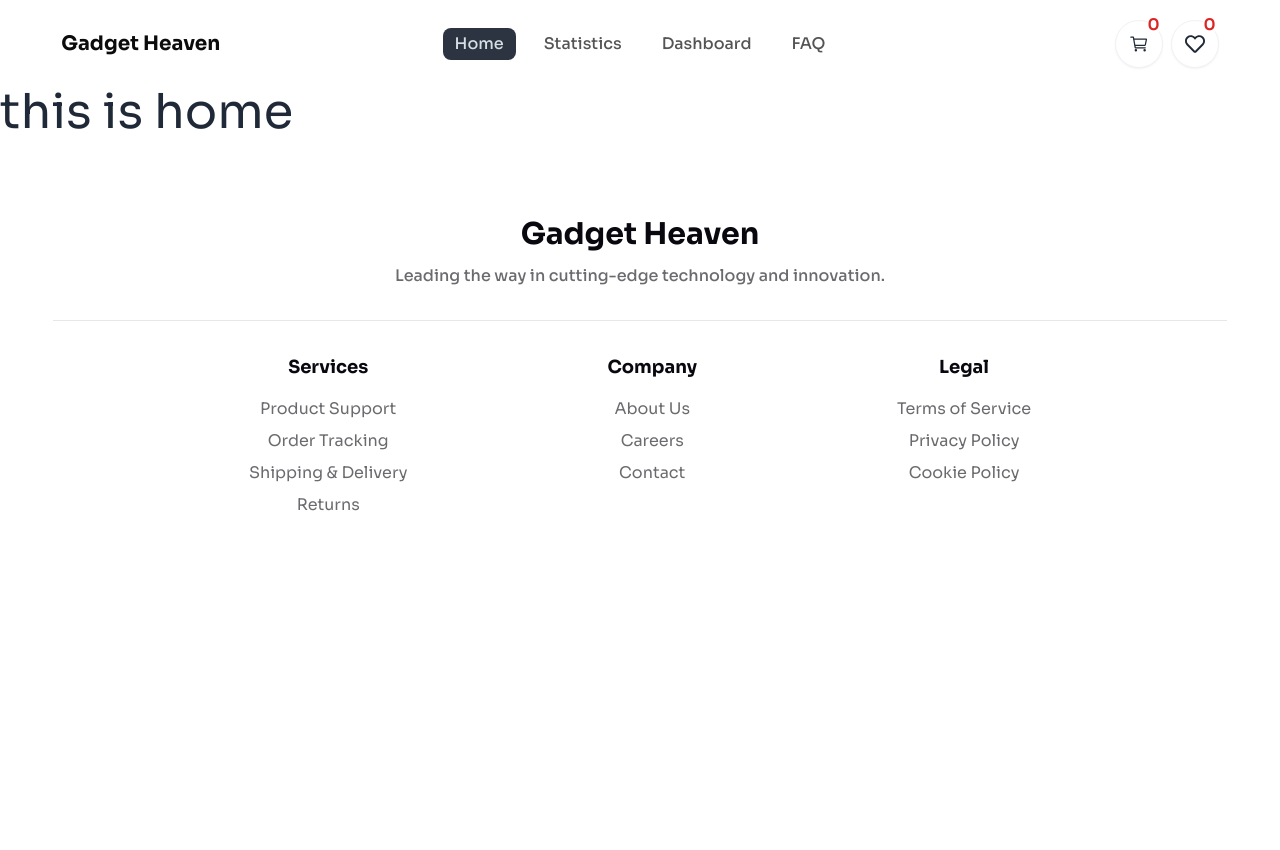
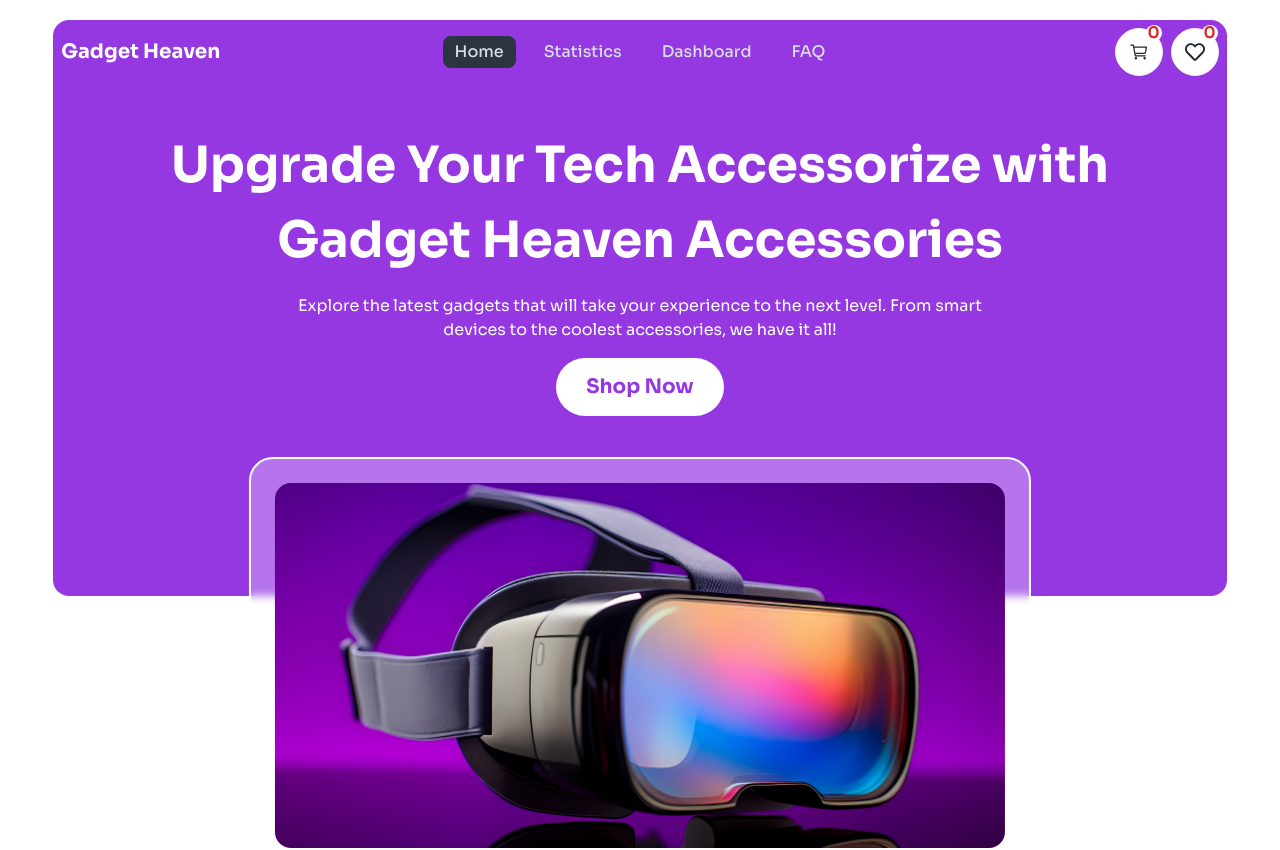
Before and after one commit to Motiur-Rahman-Dhrubo/Assignment-8, a React (Vite) app: page / in a window 1280 px wide. Shown: the top 850 px of the page. Before the commit the page ends 800 px from the top, so only its background shows below. Built offline with nearby package versions, Linux system fonts and the light colour scheme.

Commit message:
banner done

```diff
--- a/src/components/Dashboard/Dashboard.jsx
+++ b/src/components/Dashboard/Dashboard.jsx
@@ -6,7 +6,15 @@ const Dashboard = () => {
             <Helmet>
                 <title>Dashboard | Gadget Heaven</title>
             </Helmet>
-            <h3 className="text-5xl">this is Dashboard</h3>
+            <div className='bg-[#9538E2] w-full py-8'>
+                <h3 className="text-3xl font-bold text-center text-white">Dashboard</h3>
+                <p className='w-7/12 mx-auto text-center text-base font-normal text-white mt-4'>Explore the latest gadgets that will take your experience to the next level. From smart devices to the coolest accessories, we have it all!</p>
+            </div>
+            <div className="bg-[#F7F7F7] w-full py-20">
+                <div className="w-11/12 mx-auto">
+
+                </div>
+            </div>
         </div>
     );
 };
--- a/src/components/Home/Home.jsx
+++ b/src/components/Home/Home.jsx
@@ -6,7 +6,18 @@ const Home = () => {
             <Helmet>
                 <title>Home | Gadget Heaven</title>
             </Helmet>
-            <h3 className="text-5xl">this is home</h3>
+            <div className='bg-[#9538E2] w-11/12 py-8 mx-auto h-[500px] rounded-b-2xl'>
+                <h3 className="max-w-[1100px] px-9 mx-auto text-[50px] font-bold text-center text-white">Upgrade Your Tech Accessorize with Gadget Heaven Accessories</h3>
+                <p className='w-7/12 mx-auto text-center text-base font-normal text-white mt-4'>Explore the latest gadgets that will take your experience to the next level. From smart devices to the coolest accessories, we have it all!</p>
+                <div className='flex flex-col items-center mt-4'>
+                    <button className='bg-white text-[#9538E2] font-bold text-xl p-[15px_30px] rounded-full'>Shop Now</button>
+                </div>
+            </div>
+            <div className='relative w-11/12 mx-auto aspect-[4/1]'>
+                <div className="w-8/12 mx-auto backdrop-blur-sm bg-[rgba(255,255,255,0.3)] border-2 border-white p-6 absolute top-0 left-1/2 -translate-x-1/2 -translate-y-1/3 rounded-3xl">
+                    <img className='rounded-2xl aspect-[2/1] object-cover w-full' src="/assets/banner.jpg" alt="banner" />
+                </div>
+            </div>
         </div>
     );
 };
--- a/src/components/NavBar/NavBar.jsx
+++ b/src/components/NavBar/NavBar.jsx
@@ -1,9 +1,16 @@
 import { IoMenu } from "react-icons/io5";
-import { NavLink } from "react-router-dom";
+import { NavLink, useLocation } from "react-router-dom";
 import { IoCartOutline } from "react-icons/io5";
 import { FaRegHeart } from "react-icons/fa";
 
 const NavBar = () => {
+
+    const location = useLocation();
+    const isHomePage = location.pathname === "/";
+
+    const navbarBgColor = isHomePage ? "bg-[#9538E2]" : "bg-white";
+    const logoColor = isHomePage ? "text-white" : "text-[#0B0B0B]";
+    const linkColor = isHomePage ? "text-[#D7DDE4]" : "text-[#545454]";
 
     const links = <>
         <li><NavLink className='py-1 px-3' to="/">Home</NavLink></li>
@@ -13,8 +20,8 @@ const NavBar = () => {
     </>
 
     return (
-        <nav className="bg-white w-full">
-            <div className="navbar w-11/12 mx-auto py-5">
+        <nav className="w-full bg-white">
+            <div className={`navbar w-11/12 mx-auto mt-5 rounded-t-2xl pb-5 ${navbarBgColor}`}>
                 <div className="navbar-start">
                     <div className="dropdown">
                         <div tabIndex={0} role="button" className="btn btn-ghost md:hidden">
@@ -26,10 +33,10 @@ const NavBar = () => {
                             {links}
                         </ul>
                     </div>
-                    <NavLink to="/" className="text-xl font-bold text-[#0B0B0B]">Gadget Heaven</NavLink>
+                    <NavLink to="/" className={`text-xl font-bold ${logoColor}`}>Gadget Heaven</NavLink>
                 </div>
                 <div className="navbar-center hidden md:flex">
-                    <ul className="menu menu-horizontal text-base font-medium gap-2 lg:gap-4 text-[#545454]">
+                    <ul className={`menu menu-horizontal text-base font-medium gap-2 lg:gap-4 ${linkColor}`}>
                         {links}
                     </ul>
                 </div>
--- a/src/main.jsx
+++ b/src/main.jsx
@@ -29,7 +29,7 @@ const router = createBrowserRouter([
       {
         path: "/faq",
         element: <Faq></Faq>,
-        loader: () => fetch ('/faq.json'),
+        loader: () => fetch ('/faqs.json'),
       },
       {
         path: "/statistics",
```
Also changed, not shown: public/faqs.json (renamed from public/faq.json).
